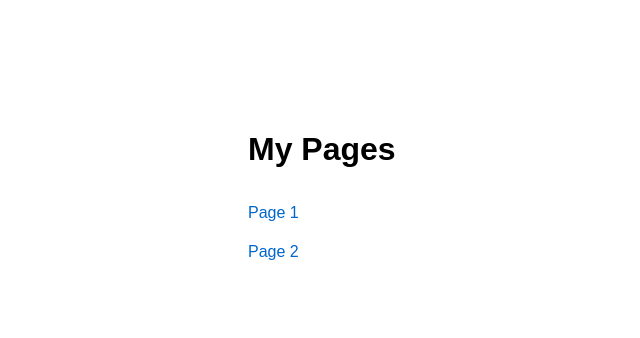
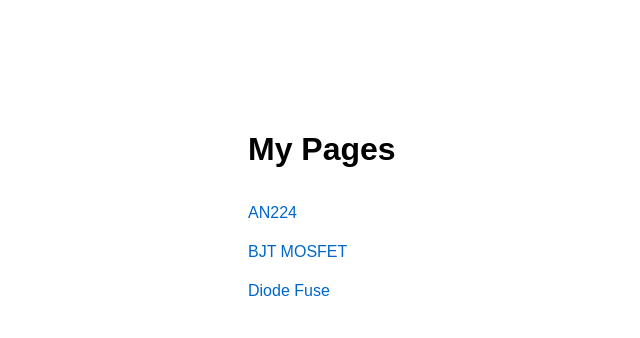
Before and after one commit to ShreyuK/notes, a plain HTML site: page index.html in a window 1280 px wide. Shown: the whole page, without its empty margins (142-782 px from the left). Drawn offline with Linux system fonts and the light colour scheme.

Commit message:
Update link text for navigation in index.html

```diff
--- a/index.html
+++ b/index.html
@@ -34,8 +34,9 @@
 
     <h1>My Pages</h1>
 
-    <a href="an224.html">Page 1</a>
-    <a href="bjt-mos.html">Page 2</a>
+    <a href="an224.html">AN224</a>
+    <a href="bjt-mos.html">BJT MOSFET</a>
+    <a href="diode_fuse.html">Diode Fuse</a>
 
 </body>
 </html>
```
